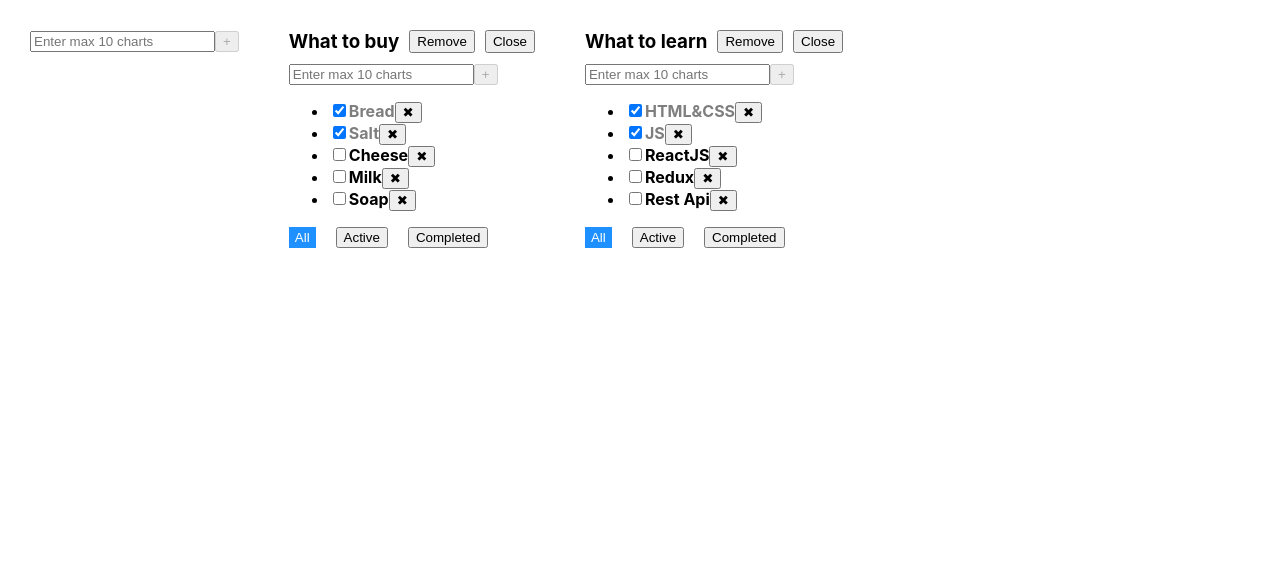
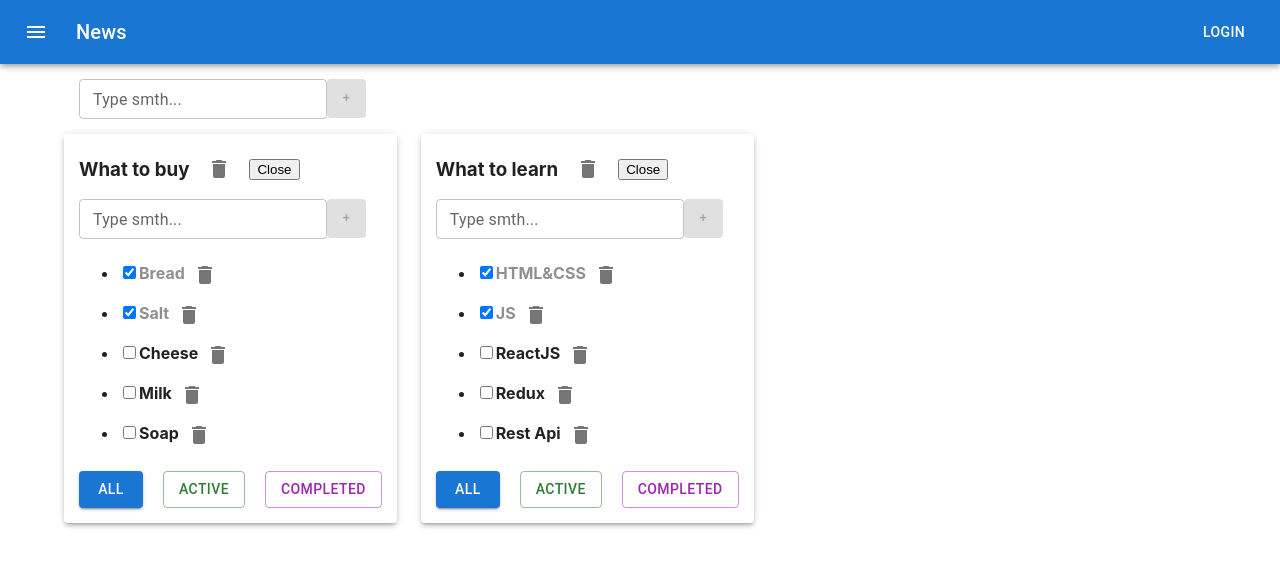
Before and after one commit to MariannaBespalova/1-todolist, a React (Create React App) app: page / in a window 1280 px wide. Shown: the top 566 px of the page. Built offline with nearby package versions, Linux system fonts and the light colour scheme.

Commit message:
Rewrote components to material ui

```diff
--- a/package.json
+++ b/package.json
@@ -3,6 +3,10 @@
   "version": "0.1.0",
   "private": true,
   "dependencies": {
+    "@emotion/react": "^11.11.4",
+    "@emotion/styled": "^11.11.0",
+    "@mui/icons-material": "^5.15.13",
+    "@mui/material": "^5.15.13",
     "@testing-library/jest-dom": "^5.16.5",
     "@testing-library/react": "^13.4.0",
     "@testing-library/user-event": "^13.5.0",
--- a/src/App.css
+++ b/src/App.css
@@ -1,11 +1,11 @@
-.App {
+/*.App {
   padding: 30px;
   display: flex;
 }
 
 .App > div {
   margin-right: 50px;
-}
+}*/
 
 .taskTitleInputError {
     border: 2px solid red;
--- a/src/App.tsx
+++ b/src/App.tsx
@@ -3,11 +3,15 @@ import './App.css';
 import {TaskType, TodoList} from "./components/TodoList";
 import {v1} from "uuid";
 import {AddInputForm} from "./components/AddInputForm";
+import ButtonAppBar from "./components/ButtonAppBar";
+import Container from '@mui/material/Container';
+import Grid from '@mui/material/Grid';
+import Paper from '@mui/material/Paper';
 
 export type FilterValuesType = "all" | "active" | "completed"
 
 type AllTasks = {
-  [key:string]:TaskType[]
+  [key: string]: TaskType[]
 }
 
 type TodoList = {
@@ -15,7 +19,8 @@ type TodoList = {
   title: string
   filter: FilterValuesType
 }
-export function getFilteredTasks(todoListId:string, allTasks: AllTasks, filterValue: FilterValuesType): TaskType[] {
+
+export function getFilteredTasks(todoListId: string, allTasks: AllTasks, filterValue: FilterValuesType): TaskType[] {
   let tasksForToDoList = allTasks[todoListId];
   if (filterValue === "active") {
     tasksForToDoList = allTasks[todoListId].filter((task: { isDone: any; }) => !task.isDone)
@@ -48,50 +53,57 @@ function App() {
       {id: v1(), title: "Rest Api", isDone: false}],
   })
 
-  const removeTask = (todoListId:string, id: string) => {
-    setTasks({...tasks, [todoListId]:tasks[todoListId].filter(el=>el.id!==id)})
+  const removeTask = (todoListId: string, id: string) => {
+    setTasks({...tasks, [todoListId]: tasks[todoListId].filter(el => el.id !== id)})
   }
 
-  const filterTasks = (todoListId:string, filter:FilterValuesType) => {
-    setTodoLists(todoLists.map(el=> el.todoListId === todoListId ? {...el, filter} : el))
+  const filterTasks = (todoListId: string, filter: FilterValuesType) => {
+    setTodoLists(todoLists.map(el => el.todoListId === todoListId ? {...el, filter} : el))
   }
 
-  const deleteTodoList = (todoListId:string) => {
-    setTodoLists(todoLists.filter(el=> el.todoListId !== todoListId))
+  const deleteTodoList = (todoListId: string) => {
+    setTodoLists(todoLists.filter(el => el.todoListId !== todoListId))
     delete tasks[todoListId]
   }
 
-  function addTask(todoListId:string, taskTitle: string) {
+  function addTask(todoListId: string, taskTitle: string) {
     const taskId = v1()
     const newTask = {id: taskId, title: taskTitle, isDone: false}
-    setTasks({...tasks, [todoListId]:[newTask, ...tasks[todoListId]] })
+    setTasks({...tasks, [todoListId]: [newTask, ...tasks[todoListId]]})
   }
 
-  function setTaskStatus(todoListId:string, id: string, isDone: boolean) {
-    setTasks({...tasks, [todoListId]:tasks[todoListId].map(el => el.id === id ? {...el, isDone} :el)})
+  function setTaskStatus(todoListId: string, id: string, isDone: boolean) {
+    setTasks({...tasks, [todoListId]: tasks[todoListId].map(el => el.id === id ? {...el, isDone} : el)})
   }
 
-  const addTodoListHandler = (title:string) => {
+  const addTodoListHandler = (title: string) => {
     const newId = v1()
-    setTodoLists([...todoLists, {todoListId: newId, title, filter:"all"}])
+    setTodoLists([...todoLists, {todoListId: newId, title, filter: "all"}])
     setTasks({...tasks, [newId]: []})
   }
 
-  const editTaskHandler = (todoListId:string, taskId:string, newTitle:string) => {
-    setTasks({...tasks, [todoListId]:tasks[todoListId].map(el => el.id === taskId ? {...el, title:newTitle}:el)})
+  const editTaskHandler = (todoListId: string, taskId: string, newTitle: string) => {
+    setTasks({...tasks, [todoListId]: tasks[todoListId].map(el => el.id === taskId ? {...el, title: newTitle} : el)})
   }
 
-  const editTodoListTitle = (todoListId:string, newTitle:string) => {
-    setTodoLists(todoLists.map(el => el.todoListId === todoListId? {...el, title:newTitle}: el))
+  const editTodoListTitle = (todoListId: string, newTitle: string) => {
+    setTodoLists(todoLists.map(el => el.todoListId === todoListId ? {...el, title: newTitle} : el))
   }
 
   return (
     <div className="App">
+      <ButtonAppBar/>
+
+      <Container fixed>
+        <Grid container sx={{padding: '15px'}}>
           <AddInputForm onClick={addTodoListHandler}/>
-
+        </Grid>
+        <Grid container spacing={3}>
           {todoLists.map(el => {
 
             return (
+              <Grid item>
+                <Paper elevation={3} sx={{padding: '15px'}}>
                   <TodoList
                     key={el.todoListId}
                     todoListId={el.todoListId}
@@ -105,8 +117,12 @@ function App() {
                     changeTaskStatus={setTaskStatus}
                     editTask={editTaskHandler}
                     editTodoListTitle={editTodoListTitle}
-          />)
+                  />
+                </Paper>
+              </Grid>)
           })}
+        </Grid>
+      </Container>
 
     </div>
   );
--- a/src/components/AddInputForm.tsx
+++ b/src/components/AddInputForm.tsx
@@ -1,4 +1,6 @@
 import React, {ChangeEvent, KeyboardEvent, useState} from 'react';
+import Button from '@mui/material/Button';
+import TextField from '@mui/material/TextField';
 
 type AddInputFormProps = {
   onClick: (title:string) => void
@@ -30,15 +32,29 @@ export const AddInputForm = (props:AddInputFormProps) => {
     setTaskInputError(false)
   }
 
+  const buttonStyle ={
+    maxWidth: "39px",
+    minHeight: "39px",
+    minWidth: "39px",
+    maxHeight: "39px",
+    backgroundColor:''
+  }
+
   return (
     <div>
-      <input
+      <TextField
+        error={isInputError}
         value={title}
         onChange={onChangeHandler}
         placeholder={"Enter max 10 charts"}
         className={taskTitleInputErrorClass}
-        onKeyDown={addTaskOnPress}/>
-      <button onClick={addTask} disabled={isAddTaskEmpty}>+</button>
+        onKeyDown={addTaskOnPress}
+        id="outlined-basic"
+        label="Type smth..."
+        size="small"
+        variant="outlined" />
+      <Button size="small" variant="contained" onClick={addTask} disabled={isAddTaskEmpty}
+              style={buttonStyle}>+</Button>
       {isInputError && <div style={{color: 'red'}}>Not valid</div>}
     </div>
   );
--- /dev/null
+++ b/src/components/ButtonAppBar.tsx
@@ -0,0 +1,32 @@
+import * as React from 'react';
+import AppBar from '@mui/material/AppBar';
+import Box from '@mui/material/Box';
+import Toolbar from '@mui/material/Toolbar';
+import Typography from '@mui/material/Typography';
+import Button from '@mui/material/Button';
+import IconButton from '@mui/material/IconButton';
+import MenuIcon from '@mui/icons-material/Menu';
+
+export default function ButtonAppBar() {
+  return (
+    <Box sx={{ flexGrow: 1 }}>
+      <AppBar position="static">
+        <Toolbar>
+          <IconButton
+            size="large"
+            edge="start"
+            color="inherit"
+            aria-label="menu"
+            sx={{ mr: 2 }}
+          >
+            <MenuIcon />
+          </IconButton>
+          <Typography variant="h6" component="div" sx={{ flexGrow: 1 }}>
+            News
+          </Typography>
+          <Button color="inherit">Login</Button>
+        </Toolbar>
+      </AppBar>
+    </Box>
+  );
+}
--- a/src/components/TodoList.tsx
+++ b/src/components/TodoList.tsx
@@ -1,7 +1,10 @@
-import React, {ChangeEvent, KeyboardEvent, useState} from "react";
-import {FilterValuesType, getFilteredTasks} from "../App";
+import React, {useState} from "react";
+import {FilterValuesType} from "../App";
 import {AddInputForm} from "./AddInputForm";
 import {EditableSpan} from "./EditableSpan";
+import IconButton from '@mui/material/IconButton';
+import DeleteIcon from '@mui/icons-material/Delete';
+import Button from '@mui/material/Button';
 
 type TodoListPropsType = {
   todoListId:string
@@ -59,11 +62,13 @@ export function TodoList(props: TodoListPropsType) {
 
   return (
     <div>
-      <div style={{display:"flex", gap:'10px', paddingBottom: '10px'}}>
+      <div style={{display:"flex", gap:'10px', paddingBottom: '10px', alignItems:'center'}}>
        <h3 style={{margin: '0'}}>
          <EditableSpan oldTitle={props.title} callBack={editTodoListTitleHandler} />
        </h3>
-        <button onClick={onClickDeleteHandler}>Remove</button>
+        <IconButton aria-label="delete" onClick={onClickDeleteHandler}>
+          <DeleteIcon />
+        </IconButton>
         <button onClick={changeCollapsed}>{isCollapsed ? 'Open' : 'Close'}</button>
       </div>
       {isCollapsed ? <div style={{paddingBottom: '20px'}}>Number of active tasks:
@@ -85,27 +90,29 @@ export function TodoList(props: TodoListPropsType) {
                   type="checkbox"
                   checked={task.isDone}
                   onChange={(e) => props.changeTaskStatus(props.todoListId, task.id, e.currentTarget.checked)}/>
-                {/*<span className={taskClass.join(' ')}>{task.title}</span>*/}
                 <EditableSpan className={taskClass.join(' ')} callBack={(newTitle)=>editSpanHandler(task.id, newTitle)} oldTitle={task.title}/>
-                <button onClick={() => {
-                  props.removeTask(props.todoListId, task.id)
-                }}>✖
-                </button>
+                <IconButton aria-label="delete" onClick={() => {props.removeTask(props.todoListId, task.id)}}>
+                  <DeleteIcon />
+                </IconButton>
               </li>
             )
           })}
         </ul>
 
         <div style={{display: "flex", gap: "20px"}}>
-          <button className={props.filter === "all" ? "btn-selected" : undefined}
-                  onClick={() => props.filterTasks(props.todoListId, "all")}>All
-          </button>
-          <button className={props.filter === "active" ? "btn-selected" : undefined}
-                  onClick={() => props.filterTasks(props.todoListId, "active")}>Active
-          </button>
-          <button className={props.filter === "completed" ? "btn-selected" : undefined}
-                  onClick={() => props.filterTasks(props.todoListId, "completed")}>Completed
-          </button>
+          <Button variant={props.filter === "all" ? "contained" : "outlined"} color="primary"
+                  onClick={() => props.filterTasks(props.todoListId, "all")}>
+            All
+          </Button>
+          <Button variant={props.filter === "active" ? "contained" : "outlined"} color="success"
+                  onClick={() => props.filterTasks(props.todoListId, "active")}>
+            Active
+          </Button>
+
+          <Button variant={props.filter === "completed" ? "contained" : "outlined"} color="secondary"
+                  onClick={() => props.filterTasks(props.todoListId, "completed")}>
+            Completed
+          </Button>
         </div>
       </div>}
     </div>
```
Also changed, not shown: 1 other file (tests, documents, lock files or other folders). Lines whose indentation alone changed are shown as unchanged.
